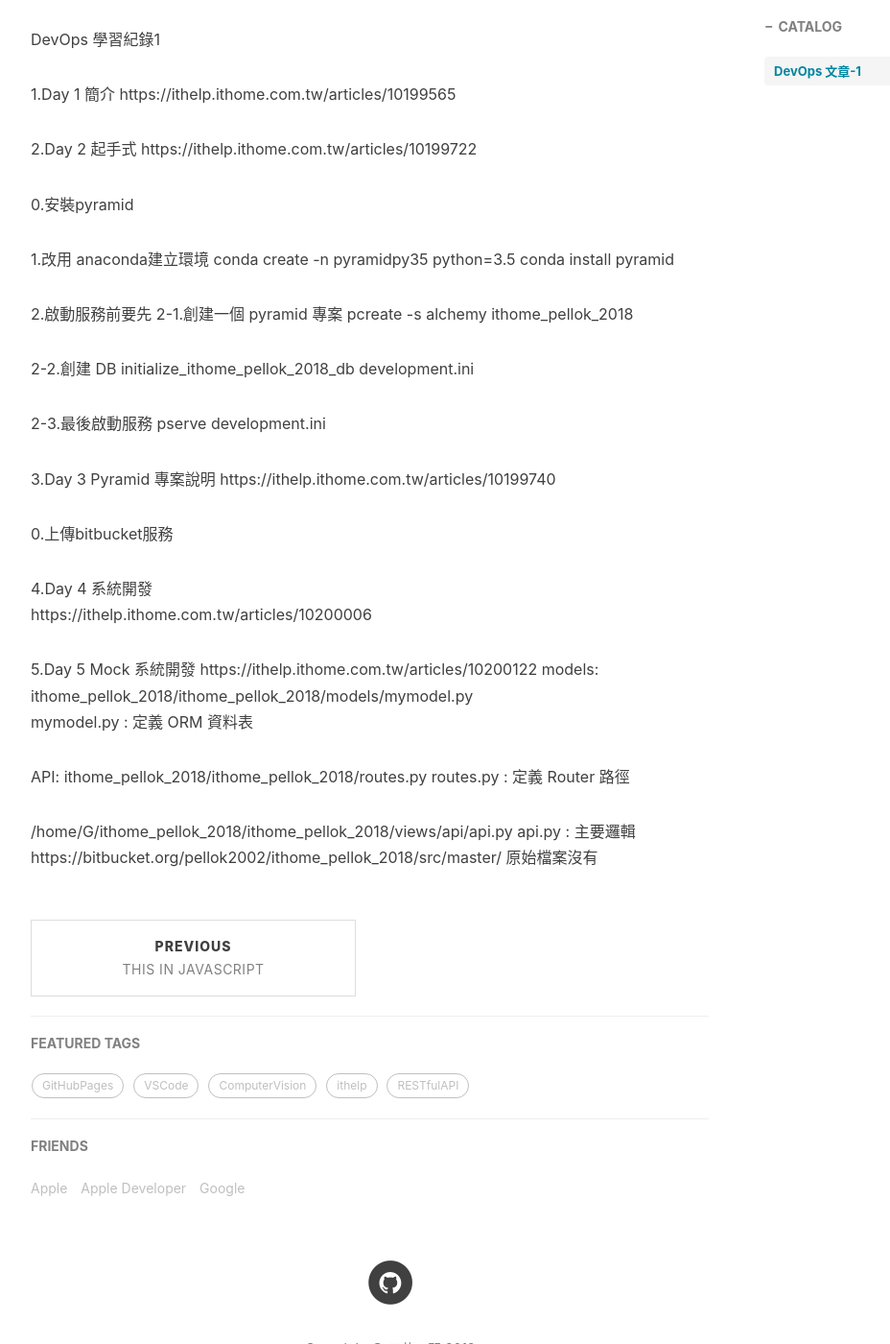
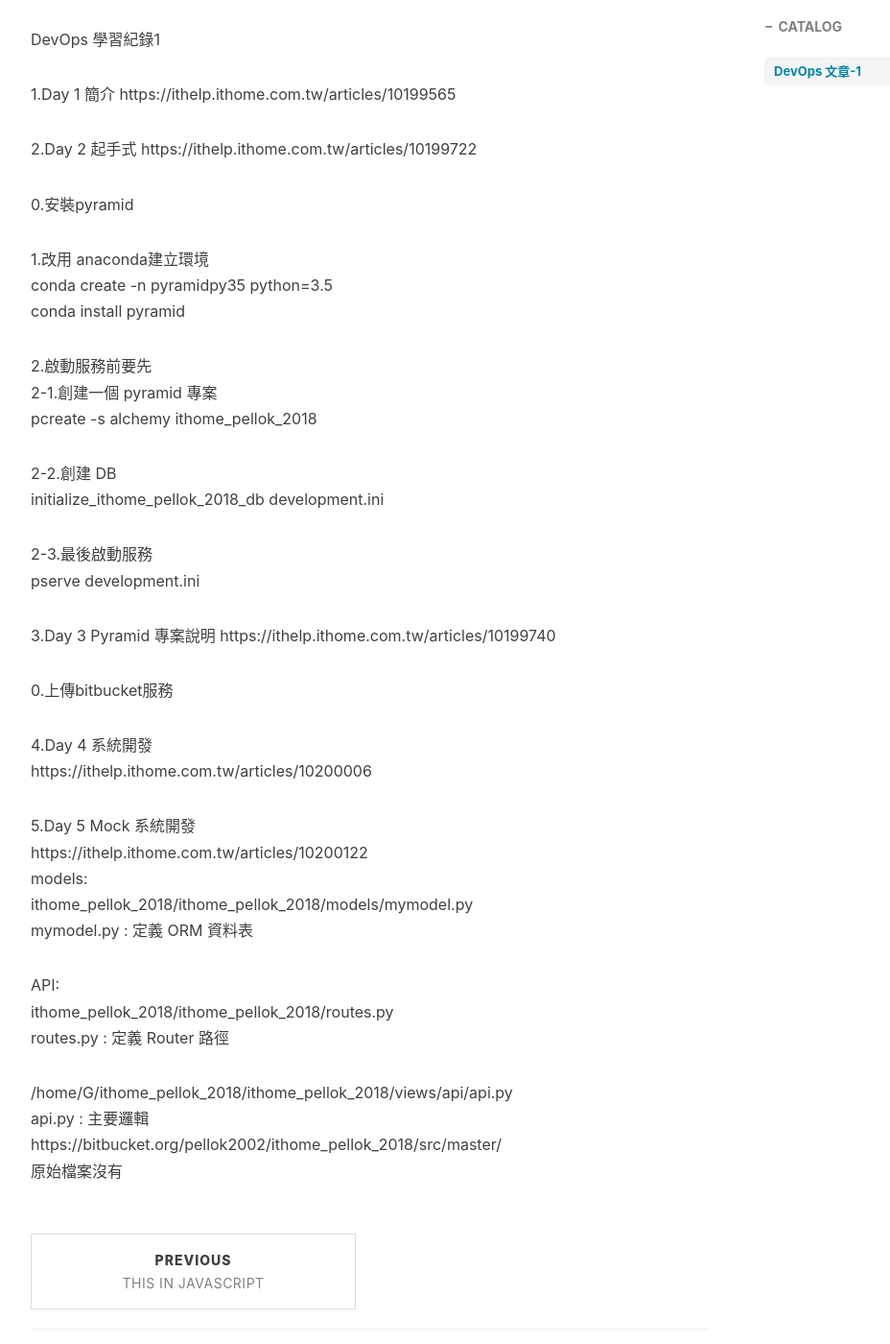
Before and after one commit to henryace/henryace.github.io, a Jekyll site: the page built from _posts/2019-08-15-DevOP.md, in a window 1280 px wide and 1400 px high, scrolled down 548 px. Shown: the whole window at 96% size, without its empty margins (233-1161 px from the left). Built offline with Jekyll 4.4.1, drawn with Linux system fonts in a browser that asks for light colours; nearby versions of some CDN libraries; comment, search, counter and statistics services are not loaded.

Commit message:
2019/08/19

```diff
--- a/_posts/2019-08-15-DevOP.md
+++ b/_posts/2019-08-15-DevOP.md
@@ -24,19 +24,19 @@
 
 0.安裝pyramid
 
-1.改用 anaconda建立環境
-conda create -n pyramidpy35 python=3.5
-conda install pyramid
+1.改用 anaconda建立環境<br>
+conda create -n pyramidpy35 python=3.5<br>
+conda install pyramid<br>
 
-2.啟動服務前要先
-2-1.創建一個 pyramid 專案
-pcreate -s alchemy ithome_pellok_2018
+2.啟動服務前要先<br>
+2-1.創建一個 pyramid 專案<br>
+pcreate -s alchemy ithome_pellok_2018<br>
 
-2-2.創建 DB
-initialize_ithome_pellok_2018_db development.ini
+2-2.創建 DB<br>
+initialize_ithome_pellok_2018_db development.ini<br>
 
-2-3.最後啟動服務
-pserve development.ini
+2-3.最後啟動服務<br>
+pserve development.ini<br>
 
 3.Day 3 Pyramid 專案說明
 https://ithelp.ithome.com.tw/articles/10199740
```
Also changed, not shown: other parts of _posts/2019-08-15-DevOP.md (+8 -8 lines).
